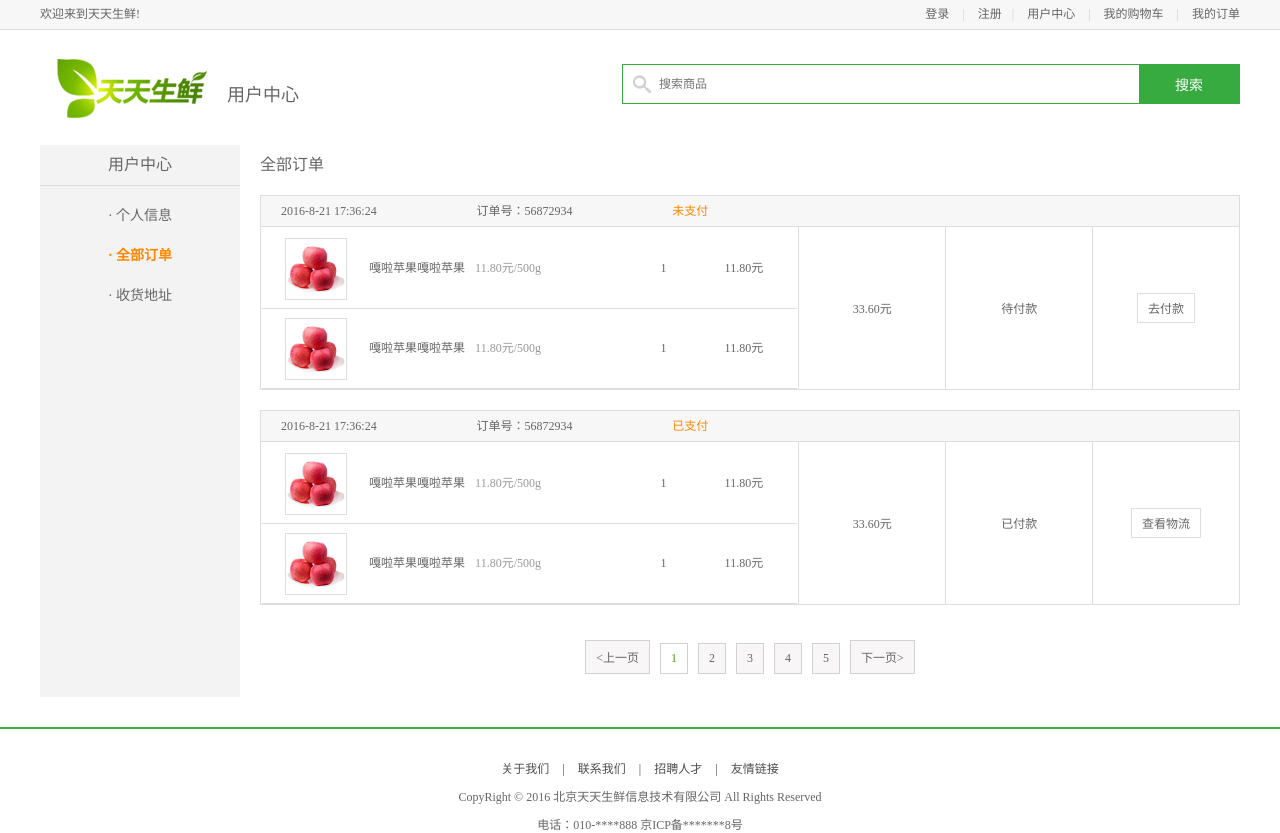
After one commit to QiuPeng92/dailyfresh, a Django app: page /user/order in a window 1280 px wide. The commit adds this page. Run offline with Django 3.2, Linux system fonts and the light colour scheme; the visitor is signed in with stand-in values (Sample User, id 1); parts of the project's set-up code (start-up, migrations or seed data) failed here and were passed over.

Commit message:
整体前端页面

```diff
--- a/apps/user/urls.py
+++ b/apps/user/urls.py
@@ -1,9 +1,17 @@
 from django.urls import re_path
-from user.views import RegisterView, ActiveView, LoginView
+from user.views import RegisterView, ActiveView, LoginView, UserInfoView, UserOrderView, AddressView
+from django.contrib.auth.decorators import login_required
 
 urlpatterns = [
     # path('register', views.register, name='register'),  # 注册
     re_path('^register$', RegisterView.as_view(), name='register'),  # 注册
     re_path('^active/(?P<token>.*)$', ActiveView.as_view(), name='active'),  # 激活
     re_path('^login$', LoginView.as_view(), name='login'),  # 登录
+    # re_path('^$', login_required(UserInfoView.as_view()), name='user'),  # 用户中心-信息页
+    # re_path('^order$', login_required(UserOrderView.as_view()), name='order'),  # 用户中心-订单页
+    # re_path('^address$', login_required(AddressView.as_view()), name='address'),  # 用户中心-地址页
+    re_path('^$', UserInfoView.as_view(), name='user'),  # 用户中心-信息页
+    re_path('^order$', UserOrderView.as_view(), name='order'),  # 用户中心-订单页
+    re_path('^address$', AddressView.as_view(), name='address'),  # 用户中心-地址页
+
 ]
--- a/apps/user/views.py
+++ b/apps/user/views.py
@@ -11,6 +11,7 @@ from celery_tasks.tasks import send_register_active_email
 from user.models import User
 from django.contrib.auth.hashers import check_password
 
+from utils.mixin import LoginRequiredMixin
 
 def register(request):
     if request.method == 'GET':
@@ -141,7 +142,7 @@ class LoginView(View):
             username = ''
             checked = ''
         # 使用模板
-        return render(request, 'login.html', {'username':username, 'checked':checked})
+        return render(request, 'login.html', {'username': username, 'checked': checked})
 
     def post(self, request):
         """登录效验"""
@@ -163,12 +164,16 @@ class LoginView(View):
                 # 用户已激活
                 # 记录用户的登录状态(将session存在redis中去)
                 login(request, user)
-                response = redirect(reverse('goods:index')) # response对象
+                # 跳转到登录后索要跳转到的地址
+                # 默认跳转到首页
+                next_url = request.GET.get('next', reverse('goods:index'))
+
+                response = redirect(next_url)  # response对象
                 # 判断是否需要记录用户名
                 remember = request.POST.get('remember')
                 if remember == 'on':
                     # 记住用户名
-                    response.set_cookie('username', username, max_age=7*24*3600)
+                    response.set_cookie('username', username, max_age=7 * 24 * 3600)
                 else:
                     response.delete_cookie('username')
                 # 跳转到首页
@@ -180,3 +185,30 @@ class LoginView(View):
         else:
             # 用户名或者密码错误
             return render(request, 'login.html', {'errmsg': '用户名或者密码错误'})
+
+
+# /user
+class UserInfoView(LoginRequiredMixin, View):
+    """用户中心-信息页"""
+
+    def get(self, request):
+        """显示"""
+        return render(request, 'user_center_info.html', {'page': 'user'})
+
+
+# /user/order
+class UserOrderView(LoginRequiredMixin, View):
+    """用户中心-订单页"""
+
+    def get(self, request):
+        """显示"""
+        return render(request, 'user_center_order.html', {'page': 'order'})
+
+
+# user/address
+class AddressView(LoginRequiredMixin, View):
+    """用户中心-地址页"""
+
+    def get(self, request):
+        """显示"""
+        return render(request, 'user_center_site.html', {'page': 'address'})
--- a/celery_tasks/tasks.py
+++ b/celery_tasks/tasks.py
@@ -11,7 +11,7 @@ from django.core.mail import send_mail
 
 
 # 创建一个Celery类的实例对象
-app = Celery('celery_tasks.tasks', broker='redis://192.168.0.111:6379/8')
+app = Celery('celery_tasks.tasks', broker='redis://192.168.0.113:6379/8')
 
 
 # 定义任务函数
--- /dev/null
+++ b/templates/base.html
@@ -0,0 +1,81 @@
+{# 首页 注册 登录 #}
+<!DOCTYPE html PUBLIC "-//W3C//DTD XHTML 1.0 Transitional//EN"
+        "http://www.w3.org/TR/xhtml1/DTD/xhtml1-transitional.dtd">
+<html xmlns="http://www.w3.org/1999/xhtml" xml:lang="en">
+{% load staticfiles %}
+<head>
+    <meta http-equiv="Content-Type" content="text/html;charset=UTF-8">
+    {# 网页标题内容块 #}
+    <title>{% block title %}{% endblock title %}</title>
+    <link rel="stylesheet" type="text/css" href="{% static 'css/reset.css' %}">
+    <link rel="stylesheet" type="text/css" href="{% static 'css/main(1).css' %}">
+    {# 网页顶度引入文件块 #}
+    {% block topfiles %}{% endblock topfiles %}
+</head>
+<body>
+
+{# 网页顶度欢迎信息块 #}
+{% block header_con %}
+    <div class="header_con">
+        <div class="header">
+            <div class="welcome fl">欢迎来到天天生鲜!</div>
+            <div class="fr">
+                <div class="login_info fl">
+                    欢迎您：<em>张 山</em>
+                </div>
+                <div class="login_btn fl">
+                    <a href="login.html">登录</a>
+                    <span>|</span>
+                    <a href="register.html">注册</a>
+                </div>
+                <div class="user_link fl">
+                    <span>|</span>
+                    <a href="user_center_info.html">用户中心</a>
+                    <span>|</span>
+                    <a href="cart.html">我的购物车</a>
+                    <span>|</span>
+                    <a href="user_center_order.html">我的订单</a>
+                </div>
+            </div>
+        </div>
+    </div>
+{% endblock header_con %}
+
+{# 网页搜索块 #}
+{% block search_bar %}
+    <div class="search_bar clearfix">
+        <a href="index.html" class="logo fl"><img src="images/logo.png"></a>
+        <div class="search_con fl">
+            <input type="text" class="input_text fl" name="" placeholder="搜索商品">
+            <input type="button" class="input_btn fr" name="" value="搜索">
+        </div>
+        <div class="guest_cart fr">
+            <a href="#" class="cart_name fl">我的购物车</a>
+            <div class="goods_count fl" id="show_count">1</div>
+        </div>
+    </div>
+{% endblock search_bar %}
+
+{# 网页主体内容块 #}
+{% block body %}{% endblock body %}
+
+<div class="footer">
+    <div class="foot_link">
+        <a href="#">关于我们</a>
+        <span>|</span>
+        <a href="#">联系我们</a>
+        <span>|</span>
+        <a href="#">招聘人才</a>
+        <span>|</span>
+        <a href="#">友情链接</a>
+    </div>
+    <p>CopyRight © 2016 北京天天生鲜信息技术有限公司 All Rights Reserved</p>
+    <p>电话：010-****888 京ICP备*******8号</p>
+</div>
+{# 网页底部html元素快 #}
+{% block bottom %}{% endblock bottom %}
+
+{# 网页底部引入文件块 #}
+{% block bottomfiles %}{% endblock bottomfiles %}
+</body>
+</html>
--- /dev/null
+++ b/templates/base_not_cart.html
@@ -0,0 +1,14 @@
+{# 购物车 提交订单 #}
+{% extends 'base.html' %}
+{% load staticfiles %}
+{# 网页搜索块 #}
+{% block search_bar %}
+    <div class="search_bar clearfix">
+        <a href="index.html" class="logo fl"><img src="{% static 'images/logo.png' %}"></a>
+        <div class="sub_page_name fl">{% block page_title %}{% endblock %}</div>
+        <div class="search_con fr">
+            <input type="text" class="input_text fl" name="" placeholder="搜索商品">
+            <input type="button" class="input_btn fr" name="" value="搜索">
+        </div>
+    </div>
+{% endblock search_bar %}
--- /dev/null
+++ b/templates/base_user_center.html
@@ -0,0 +1,18 @@
+{# 用户中心3页面 #}
+{% extends 'base_not_cart.html' %}
+{% block title %}天天生鲜-用户中心{% endblock title %}
+{% block page_title %}用户中心{% endblock page_title %}
+{% block body %}
+    <div class="main_con clearfix">
+        <div class="left_menu_con clearfix">
+            <h3>用户中心</h3>
+            <ul>
+                <li><a href="{% url 'user:user' %}" {% if page == 'user' %}class="active"{% endif %}>· 个人信息</a></li>
+                <li><a href="{% url 'user:order' %}" {% if page == 'order' %}class="active"{% endif %}>· 全部订单</a></li>
+                <li><a href="{% url 'user:address' %}" {% if page == 'address' %}class="active"{% endif %}>· 收货地址</a></li>
+            </ul>
+        </div>
+        {# 用户中心右侧内容块 #}
+        {% block right_content %}{% endblock right_content %}
+    </div>
+{% endblock body %}
--- /dev/null
+++ b/templates/user_center_order.html
@@ -0,0 +1,76 @@
+{% extends 'base_user_center.html' %}
+{% block right_content %}
+    <div class="right_content clearfix">
+        <h3 class="common_title2">全部订单</h3>
+        <ul class="order_list_th w978 clearfix">
+            <li class="col01">2016-8-21 17:36:24</li>
+            <li class="col02">订单号：56872934</li>
+            <li class="col02 stress">未支付</li>
+        </ul>
+
+        <table class="order_list_table w980">
+            <tbody>
+            <tr>
+                <td width="55%">
+                    <ul class="order_goods_list clearfix">
+                        <li class="col01"><img src="images/goods02.jpg"></li>
+                        <li class="col02">嘎啦苹果嘎啦苹果<em>11.80元/500g</em></li>
+                        <li class="col03">1</li>
+                        <li class="col04">11.80元</li>
+                    </ul>
+                    <ul class="order_goods_list clearfix">
+                        <li class="col01"><img src="images/goods02.jpg"></li>
+                        <li class="col02">嘎啦苹果嘎啦苹果<em>11.80元/500g</em></li>
+                        <li class="col03">1</li>
+                        <li class="col04">11.80元</li>
+                    </ul>
+                </td>
+                <td width="15%">33.60元</td>
+                <td width="15%">待付款</td>
+                <td width="15%"><a href="#" class="oper_btn">去付款</a></td>
+            </tr>
+            </tbody>
+        </table>
+
+        <ul class="order_list_th w978 clearfix">
+            <li class="col01">2016-8-21 17:36:24</li>
+            <li class="col02">订单号：56872934</li>
+            <li class="col02 stress">已支付</li>
+        </ul>
+        <table class="order_list_table w980">
+            <tbody>
+            <tr>
+                <td width="55%">
+                    <ul class="order_goods_list clearfix">
+                        <li class="col01"><img src="images/goods02.jpg"></li>
+                        <li class="col02">嘎啦苹果嘎啦苹果<em>11.80元/500g</em></li>
+                        <li class="col03">1</li>
+                        <li class="col04">11.80元</li>
+                    </ul>
+                    <ul class="order_goods_list clearfix">
+                        <li class="col01"><img src="images/goods02.jpg"></li>
+                        <li class="col02">嘎啦苹果嘎啦苹果<em>11.80元/500g</em></li>
+                        <li class="col03">1</li>
+                        <li class="col04">11.80元</li>
+                    </ul>
+                </td>
+                <td width="15%">33.60元</td>
+                <td width="15%">已付款</td>
+                <td width="15%"><a href="#" class="oper_btn">查看物流</a></td>
+            </tr>
+            </tbody>
+        </table>
+
+        <div class="pagenation">
+            <a href="#">
+                <上一页
+            </a>
+            <a href="#" class="active">1</a>
+            <a href="#">2</a>
+            <a href="#">3</a>
+            <a href="#">4</a>
+            <a href="#">5</a>
+            <a href="#">下一页></a>
+        </div>
+    </div>
+{% endblock right_content %}
--- /dev/null
+++ b/utils/mixin.py
@@ -0,0 +1,9 @@
+from django.contrib.auth.decorators import login_required
+
+
+class LoginRequiredMixin(object):
+    @classmethod
+    def as_view(cls, **initkwargs):
+        # 调用父类的as_view
+        view = super(LoginRequiredMixin, cls).as_view(**initkwargs)
+        return login_required(view)
```
Also changed, not shown: dailyfresh/settings.py (+5 -2 lines), templates/base_detail_list.html (added, +29 -0 lines), templates/login.html (+7 -26 lines), templates/register.html (+8 -27 lines), templates/user_center_info.html (added, +68 -0 lines), templates/user_center_site.html (added, +35 -0 lines), utils/__init__.py (added).
